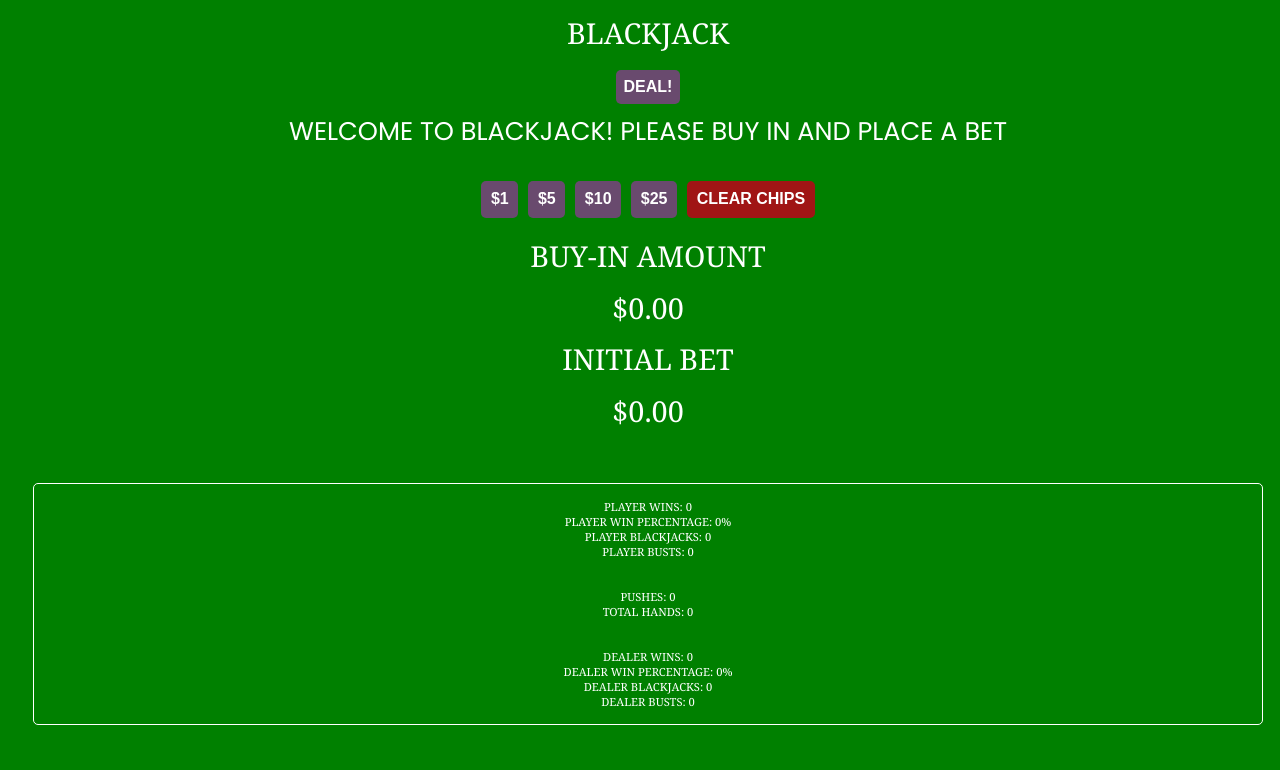
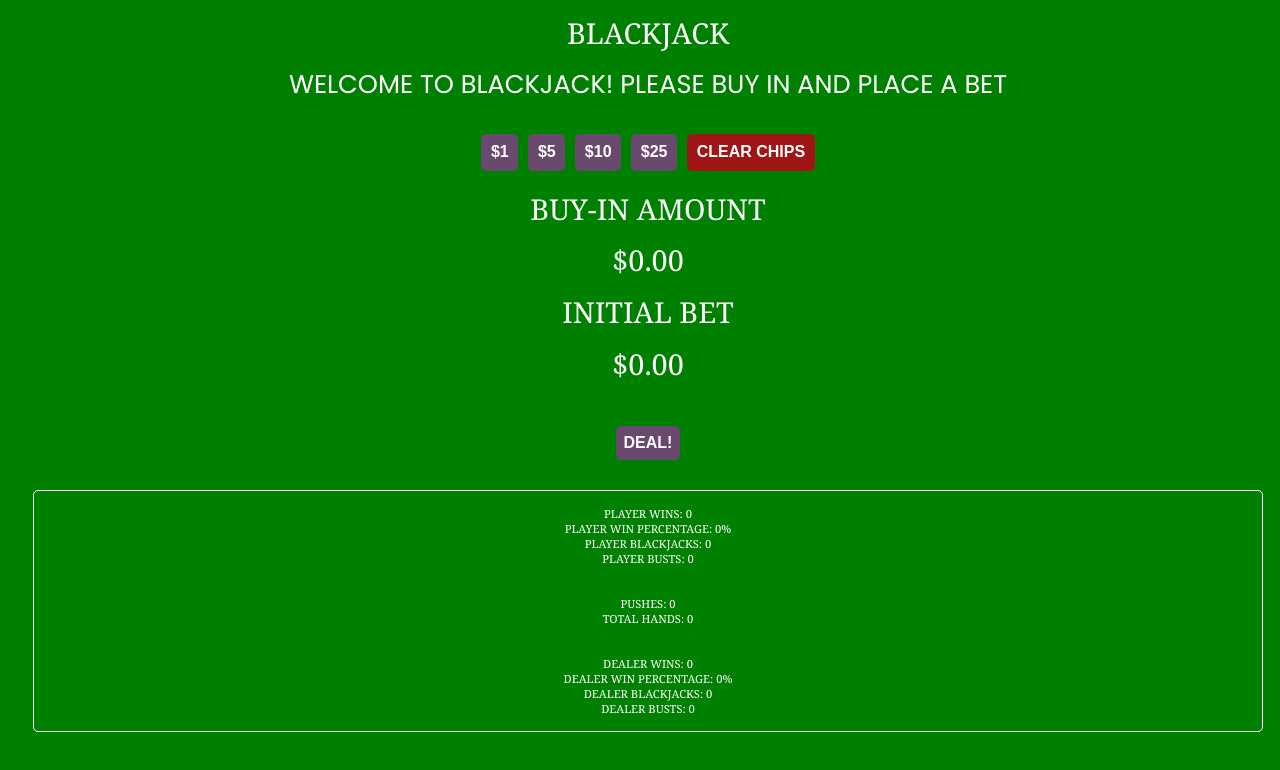
Before and after one commit to jteng1/blackjack, a React (Create React App) app: page / in a window 1280 px wide. Shown: the top 770 px of the page. Built offline with nearby package versions, Linux system fonts and the light colour scheme; no server answers; a web font is replaced by a local one.

Commit message:
moved deal button

```diff
--- a/src/App.js
+++ b/src/App.js
@@ -451,7 +451,7 @@ export default class App extends Component {
         playerChips: this.state.playerChips + 2 * this.state.chipsInPlay,
         winAmount: this.state.chipsInPlay,
         chipsInPlay: 0,
-        gameMessage: 'Dealer busts, you won!'
+        gameMessage: 'Dealer busts, you win!'
       });
     } else if (
       this.state.playerScore > this.state.dealerScore &&
@@ -464,7 +464,7 @@ export default class App extends Component {
         playerChips: this.state.playerChips + 2 * this.state.chipsInPlay,
         winAmount: this.state.chipsInPlay,
         chipsInPlay: 0,
-        gameMessage: `You won!`
+        gameMessage: `You win!`
       });
     } else if (this.state.playerScore === this.state.dealerScore) {
       this.setState({
@@ -643,9 +643,7 @@ export default class App extends Component {
               </button>
             </div>
           ) : (
-            <button className='lg' onClick={() => this.handleDealHand()}>
-              Deal!
-            </button>
+            ''
           )}
         </div>
         {this.state.gameMessage ? (
@@ -698,6 +696,13 @@ export default class App extends Component {
           increaseBetTwentyFive={this.increaseBetTwentyFive}
           clearBets={this.clearBets}
         />
+        {!this.state.gameStarted ? (
+          <button className='lg' onClick={() => this.handleDealHand()}>
+            Deal!
+          </button>
+        ) : (
+          ''
+        )}
         <Stats
           playerWins={this.state.playerWins}
           dealerWins={this.state.dealerWins}
```
Also changed, not shown: 3 other files (tests, documents, lock files or other folders).
